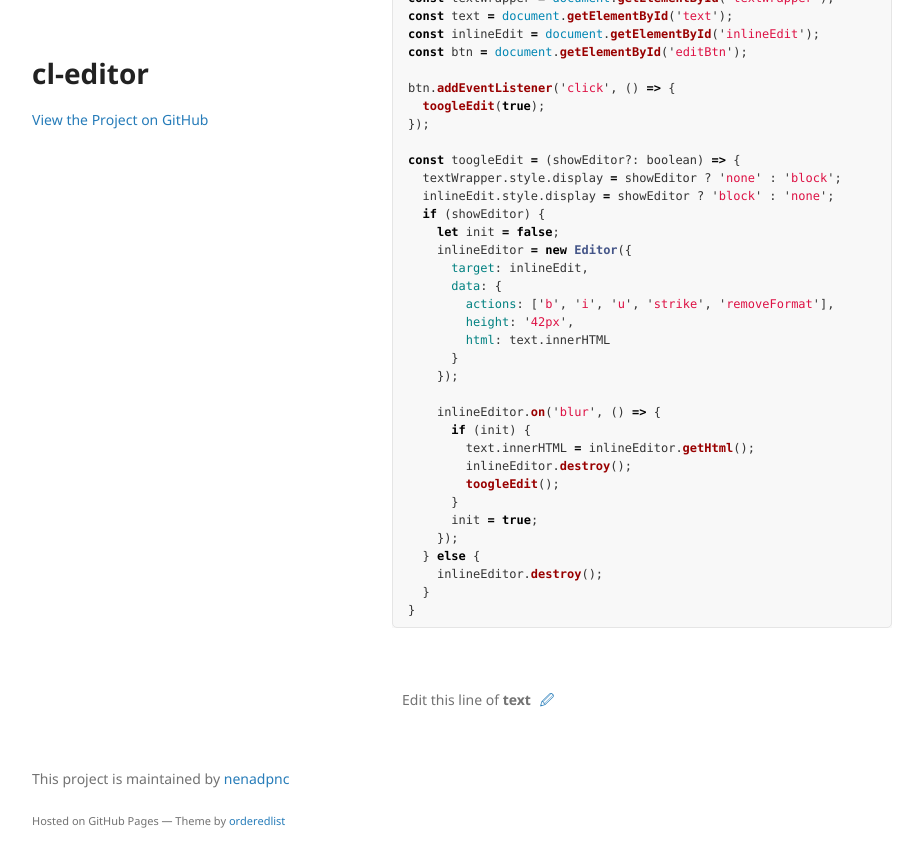
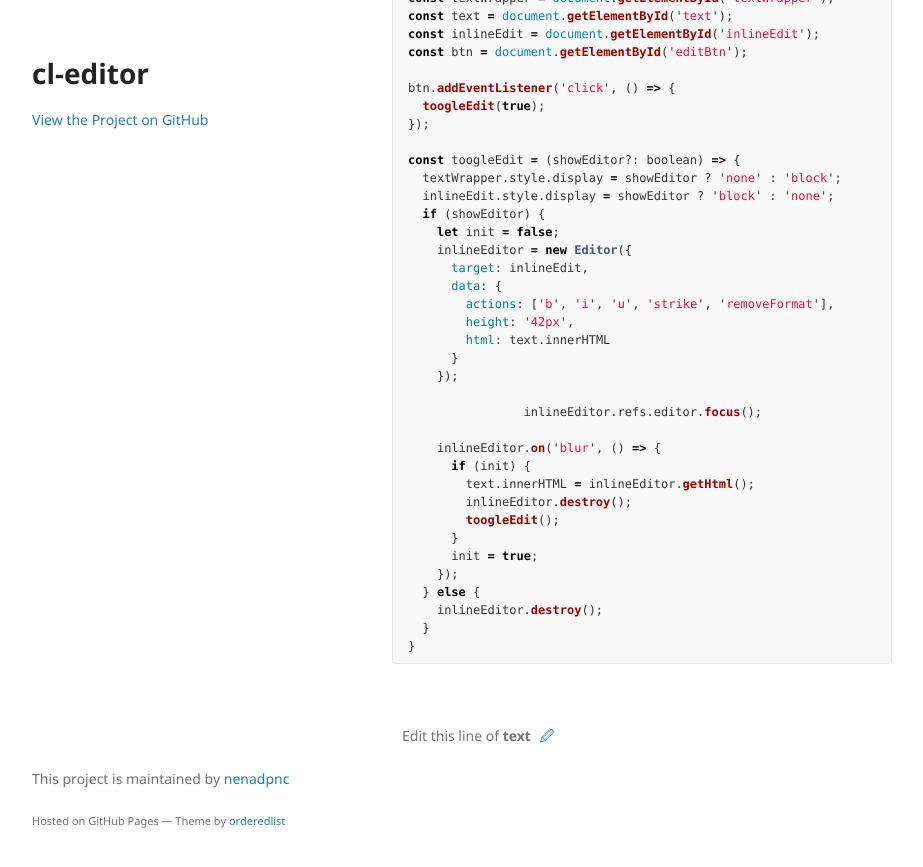
Before and after one commit to nenadpnc/cl-editor, a Jekyll site: the page built from index.md, in a window 1280 px wide and 900 px high, scrolled down 1773 px. Shown: the top 867 px of the window, without its empty margins (178-1101 px from the left). Built offline with Jekyll 4.4.1, drawn with Linux system fonts in a browser that asks for light colours; the repository's description, which GitHub fills in, is left out; our own code applies the rules of GitHub Pages for plain Markdown files.

Commit message:
exemple edit

```diff
--- a/index.md
+++ b/index.md
@@ -90,6 +90,8 @@ const toogleEdit = (showEditor?: boolean) => {
       }
     });
 
+		inlineEditor.refs.editor.focus();
+
     inlineEditor.on('blur', () => {
       if (init) {
         text.innerHTML = inlineEditor.getHtml();
```
